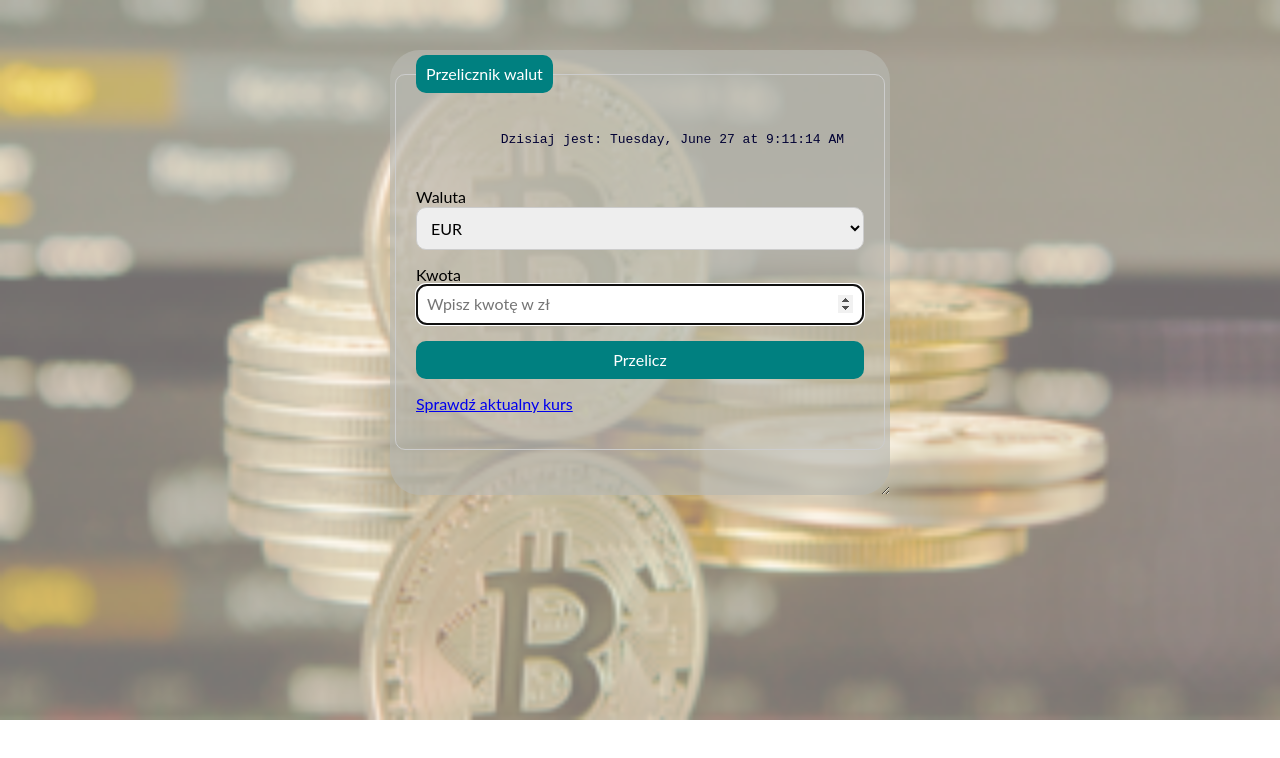
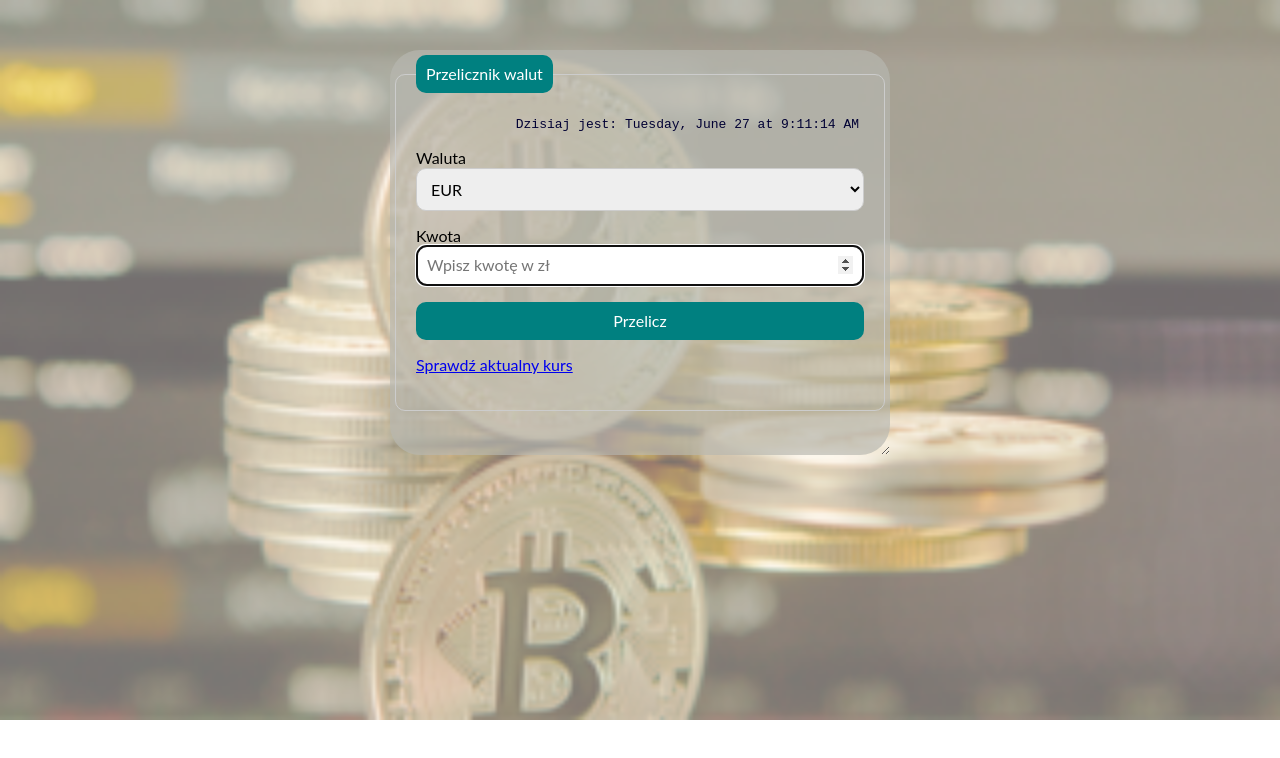
Before and after one commit to Arcziwald/currency-converter-react, a React (Create React App) app: page / in a window 1280 px wide. Shown: the top 758 px of the page. Built offline with nearby package versions, Linux system fonts and the light colour scheme.

Commit message:
margin fix

```diff
--- a/src/Clock/styled.js
+++ b/src/Clock/styled.js
@@ -4,6 +4,6 @@ export const StyleClock = styled.div`
   text-align: right;
   font-family: "Courier New";
   font-size: 13px;
-  margin: 20px 20px 40px;
+  margin: 5px 5px 10px;
   color: rgb(1, 0, 51);
 `;
--- a/src/Form/styled.js
+++ b/src/Form/styled.js
@@ -6,7 +6,7 @@ export const StyleForm = styled.form`
   padding: 5px 5px;
   background-size: auto;
   font-family: Lato, sans-serif;
-  height: 445px;
+  height: 405px;
   resize: both;
   overflow: auto;
   border-radius: 30px;
```
